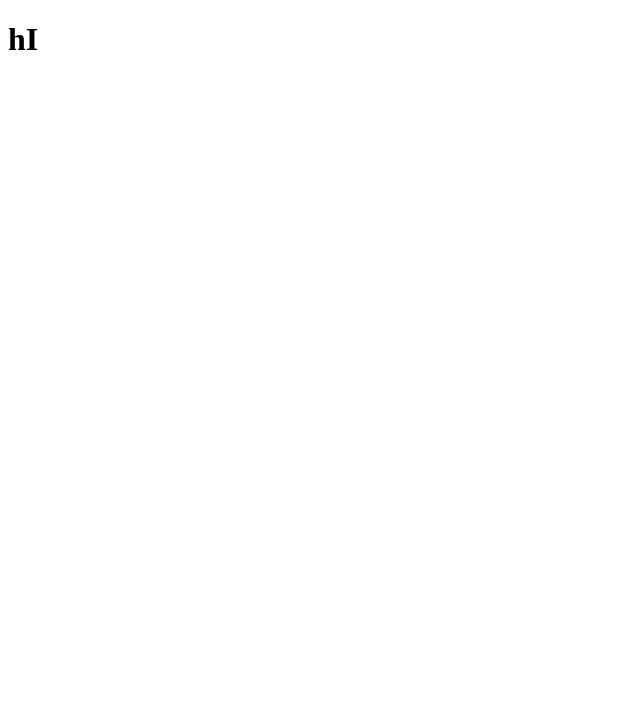
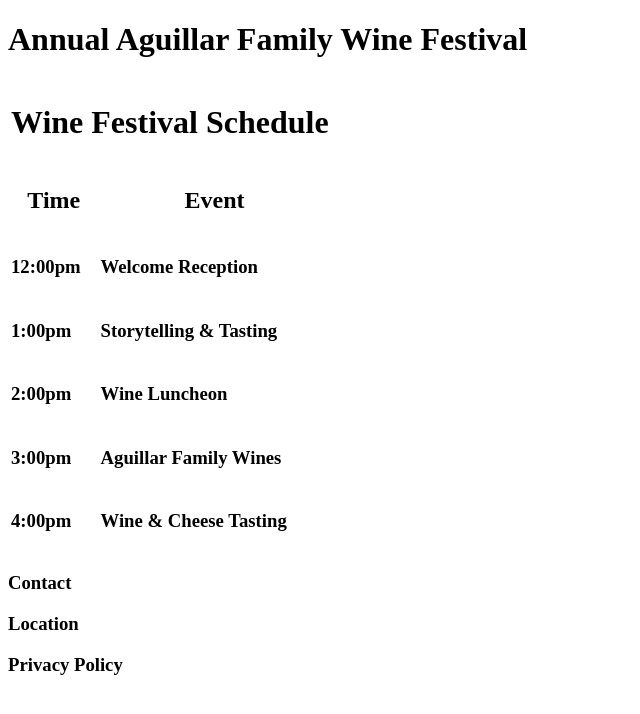
Before and after one commit to Josiahhicks555/Josiah, a plain HTML site: page index.html in a window 1280 px wide. Shown: the whole page, without its empty margins (0-640 px from the left). Drawn offline with Linux system fonts and the light colour scheme.

Commit message:
Update index.html

```diff
--- a/index.html
+++ b/index.html
@@ -1,22 +1,74 @@
 <!DOCTYPE html>
-<!--[if lt IE 7]>      <html class="no-js lt-ie9 lt-ie8 lt-ie7"> <![endif]-->
-<!--[if IE 7]>         <html class="no-js lt-ie9 lt-ie8"> <![endif]-->
-<!--[if IE 8]>         <html class="no-js lt-ie9"> <![endif]-->
-<!--[if gt IE 8]><!--> <html class="no-js"> <!--<![endif]-->
-    <head>
-        <meta charset="utf-8">
-        <meta http-equiv="X-UA-Compatible" content="IE=edge">
-        <title></title>
-        <meta name="description" content="">
-        <meta name="viewport" content="width=device-width, initial-scale=1">
-        <link rel="stylesheet" href="">
-    </head>
-    <body>
-        <!--[if lt IE 7]>
-            <p class="browsehappy">You are using an <strong>outdated</strong> browser. Please <a href="#">upgrade your browser</a> to improve your experience.</p>
-        <![endif]-->
-<h1>hI</h1>
+<html>
 
-        <script src="" async defer></script>
-    </body>
+<head>
+  <meta charset="utf-8">
+  <title>Aguillar Family Wine Festival</title>
+  <link rel="stylesheet" type="text/css" href="reset.css" />
+  <link rel="stylesheet" type="text/css" href="style.css" />
+  <link href="https://fonts.googleapis.com/css?family=Oswald" rel="stylesheet">
+</head>
+
+<body>
+  <header>
+    <h1>Annual Aguillar Family Wine Festival</h1>
+  </header>
+
+  <div class="container">
+  <table>
+  <thead>
+    <tr>
+      <th colspan="2">
+        <h1>Wine Festival Schedule</h1>
+      </th>
+    </tr>
+    <tr>
+      <th>
+        <h2>Time</h2>
+      </th>
+      <th>
+        <h2>Event</h2>
+      </th>
+    </tr>
+  </thead>
+  <tbody>
+<tr>
+<td class="left"><h3>12:00pm</h3></td>
+<td><h3>Welcome Reception</h3></td>
+<td>  </td>
+</tr>
+
+<tr>
+  <td class="left"><h3>1:00pm</h3> </td>
+  <td><h3>Storytelling & Tasting</h3></td>
+<td>  </td>
+</tr>
+
+<tr>
+<td class="left"> <h3>2:00pm</h3> </td>
+<td><h3>Wine Luncheon</h3></td>
+<td>  </td>
+</tr>
+<tr>
+<td class="left"> <h3>3:00pm</h3> </td>
+ <td><h3>Aguillar Family Wines</h3></td>
+<td>  </td>
+</tr>
+<tr>
+<td class="left"><h3>4:00pm</h3></td>
+ <td><h3>Wine & Cheese Tasting</h3></td>
+<td>  </td>
+</tr>
+    </tbody>
+</table>
+
+  </div>
+
+  <footer>
+    <h3>Contact</h3>
+    <h3>Location</h3>
+    <h3>Privacy Policy</h3>
+  </footer>
+</body>
+
 </html>
```
